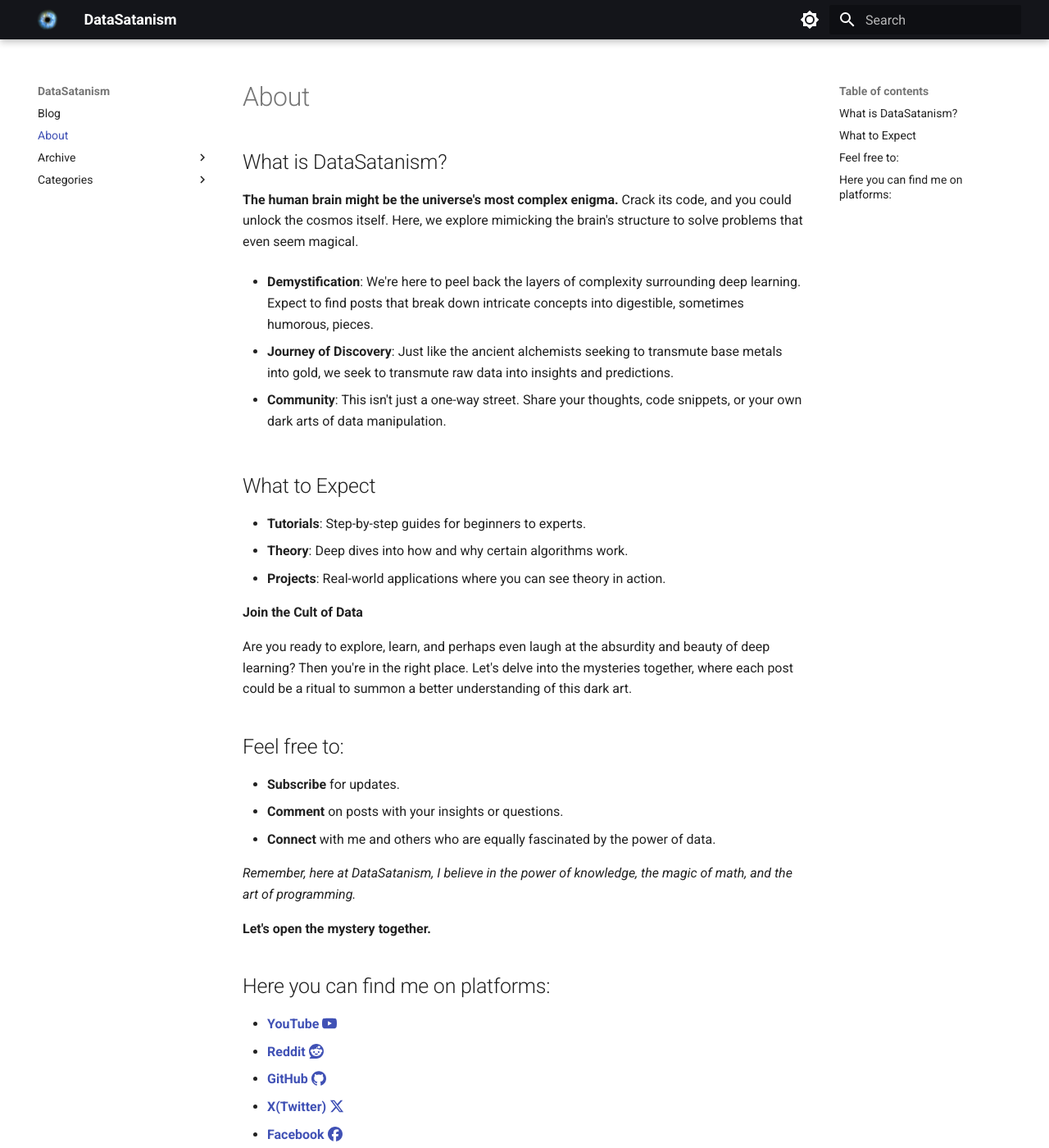
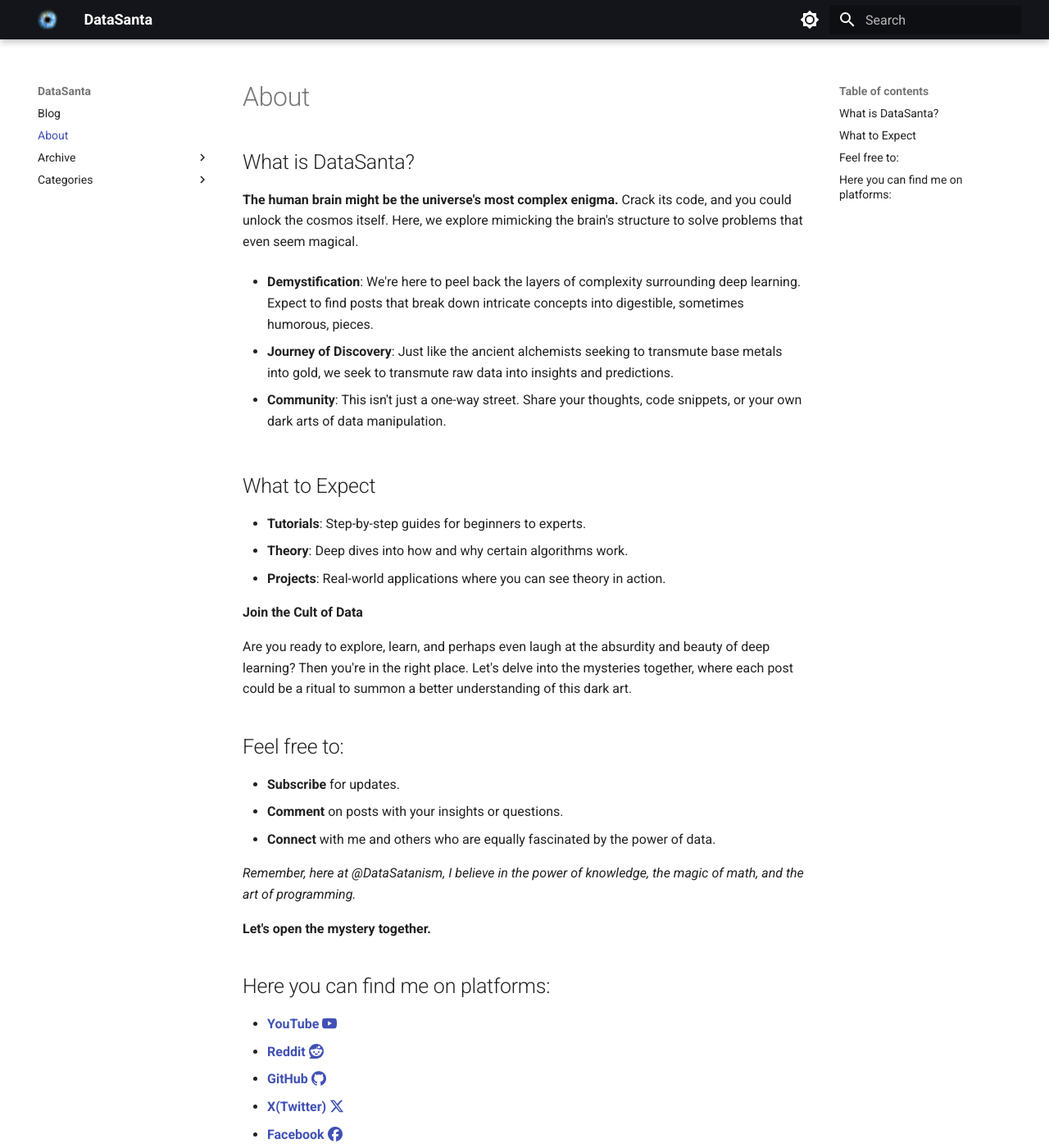
Before and after one commit to nickovchinnikov/datasatanism, an MkDocs documentation site: the page built from docs/about.md, in a window 1280 px wide and 1400 px high. Shown: the whole window at 82% size. Built offline with MkDocs 1.6.1 and Material for MkDocs 9.7.7, drawn with Linux system fonts in a browser that asks for light colours.

```diff
--- a/README.md
+++ b/README.md
@@ -1,10 +1,10 @@
-# DataSatanism: Exploring the Mystique of Machine Learning
+# Data Santa: Exploring the Mystique of Machine Learning
 
-Welcome to the DataSatanism GitHub repository! This is where the magic happens, where code meets creativity, and where we delve into the arcane arts of machine learning, data science, and beyond.
+Welcome to the Data Santa GitHub repository! This is where the magic happens, where code meets creativity, and where we delve into the arcane arts of machine learning, data science, and beyond.
 
 ## About
 
-DataSatanism is a blog that blends the technical with the mystical, providing insights into:
+DataSanta is a blog that blends the technical with the mystical, providing insights into:
 
 - **Machine Learning** algorithms and techniques.
 - **Data Science** tools and practices.
--- a/docs/about.md
+++ b/docs/about.md
@@ -1,9 +1,9 @@
 ---
 title: About
-description: DataSatanism - a place where we simplify complex ideas, share practical projects, and build a community.
+description: DataSanta - a place where we simplify complex ideas, share practical projects, and build a community.
 ---
 
-## What is DataSatanism?
+## What is DataSanta?
 
 **The human brain might be the universe's most complex enigma.** Crack its code, and you could unlock the cosmos itself. Here, we explore mimicking the brain's structure to solve problems that even seem magical.
 
@@ -29,7 +29,7 @@ Are you ready to explore, learn, and perhaps even laugh at the absurdity and bea
 - **Comment** on posts with your insights or questions.
 - **Connect** with me and others who are equally fascinated by the power of data.
 
-*Remember, here at DataSatanism, I believe in the power of knowledge, the magic of math, and the art of programming.*
+*Remember, here at @DataSatanism, I believe in the power of knowledge, the magic of math, and the art of programming.*
 
 **Let's open the mystery together.**
 
--- a/docs/index.md
+++ b/docs/index.md
@@ -3,11 +3,11 @@ title: Blog
 description: Dive into the world of Programming and the Mathematical Art of Deep Learning.
 ---
 
-# Welcome to DataSatanism
+# Welcome to DataSanta
 
 **Open the Deep Learning Mystery: [**YouTube** :simple-youtube:](https://www.youtube.com/@datasatanism)**
 
-Welcome to **DataSatanism**, my digital diary where numbers dance, and algorithms whisper the secrets of the universe. Here, we take a delightfully unserious approach to very serious topics like data science, machine learning, and, yes, *Goddamnit AI!*. [Read more About This Blog](./about.md)
+Welcome to **DataSanta**, my digital diary where numbers dance, and algorithms whisper the secrets of the universe. Here, we take a delightfully unserious approach to very serious topics like data science, machine learning, and, yes, *Goddamnit AI!*. [Read more About This Blog](./about.md)
 
 ## Feel free to:
 
@@ -26,7 +26,7 @@ Welcome to **DataSatanism**, my digital diary where numbers dance, and algorithm
     - [**Telegram** :simple-telegram:](https://t.me/datasatanisma)
     - :material-email: contact@datasatanism.com
 
-*Remember, here at DataSatanism, I believe in the power of knowledge, the magic of math, and the art of programming.*
+*Remember, here at @DataSatanism, I believe in the power of knowledge, the magic of math, and the art of programming.*
 
 **Let's open the mystery together.**
 
--- a/mkdocs.yml
+++ b/mkdocs.yml
@@ -1,4 +1,4 @@
-site_name: DataSatanism
+site_name: DataSanta
 site_url: https://datasatanism.com
 site_dir: web
 theme:
@@ -45,6 +45,7 @@ plugins:
         - Natural Language Processing
         - TTS (Text to Speech)
         - Neural Networks
+        - Loss Functions
       pagination_per_page: 5
   - tags:
       tags_file: .tags.md
```
Also changed, not shown: docs/posts/cross_entropy_loss.md (added, +318 -0 lines), docs/assets/cross_entropy/cross_entropy_derivative_plot.png (added), docs/assets/cross_entropy/cross_entropy_plot.png (added), docs/assets/cross_entropy/log.png (added), docs/assets/cross_entropy/log_0.01.png (added), docs/assets/cross_entropy/log_0.2.png (added), docs/assets/cross_entropy/log_0.8.png (added), docs/assets/cross_entropy/log_high_low.png (added), 2 other files.
